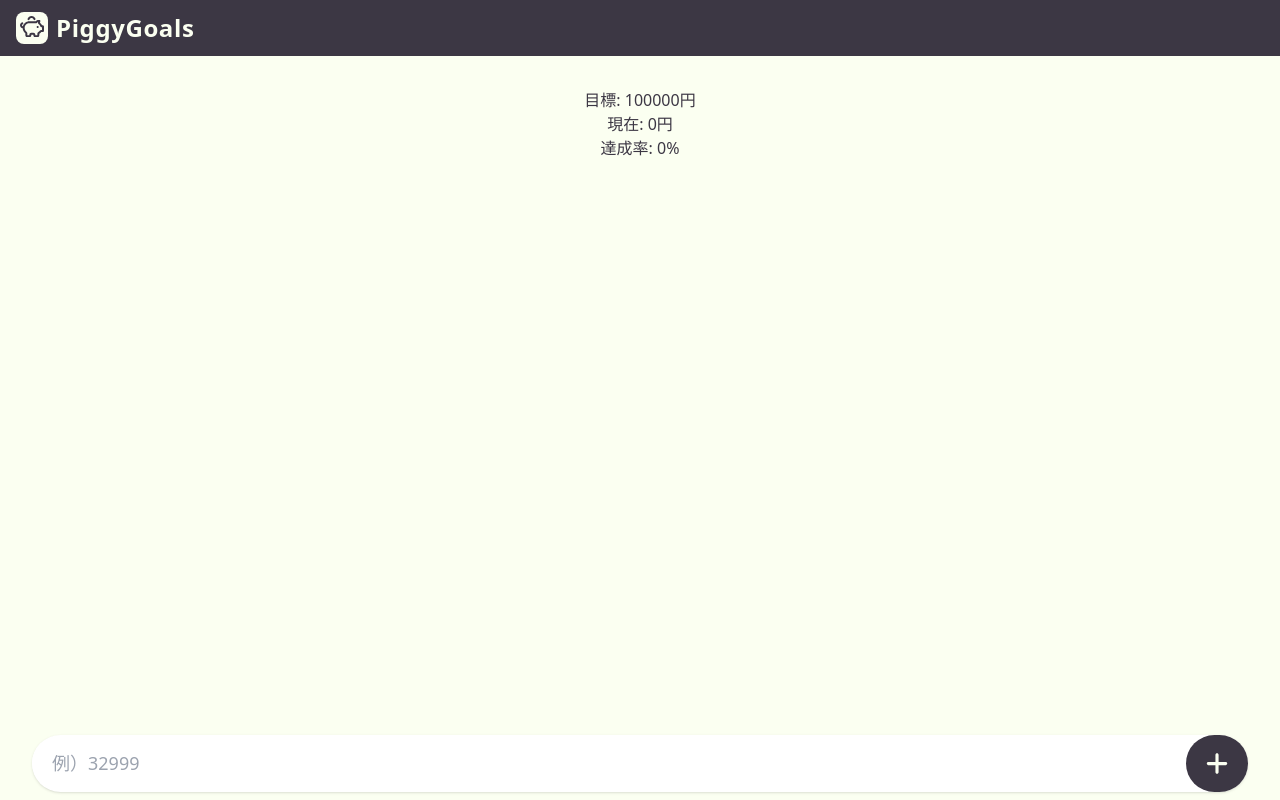
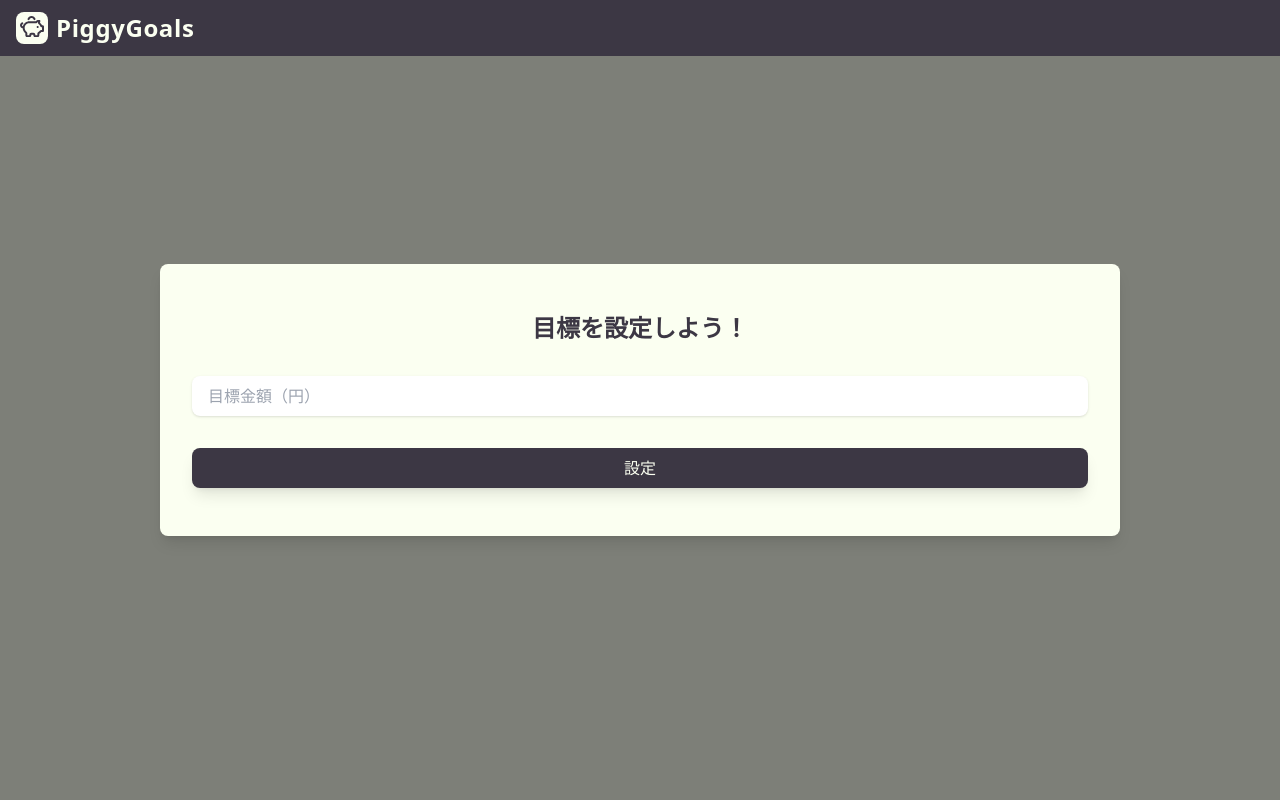
Before and after one commit to s-fujimt/piggy-goal-tracker, a React (Create React App) app: page / in a window 1280 px wide. Built offline with nearby package versions, Linux system fonts and the light colour scheme.

Commit message:
add simple popup for settings

```diff
--- a/src/App.tsx
+++ b/src/App.tsx
@@ -1,4 +1,5 @@
 import React, { useState } from "react";
+import GoalForm from "./components/GoalForm";
 import GoalStepsList from "./components/GoalStepsList";
 import InputField from "./components/InputField";
 import { useGoalSteps } from "./context/Context";
@@ -6,7 +7,7 @@ import { GoalStep } from "./model";
 
 const App: React.FC = () => {
   // todo make goal settingss
-  const goal = 100000;
+  const [goal, setGoal] = useState<number>(0);
   const [stepValue, setStepValue] = useState<string>("");
   const {
     state: { steps },
@@ -57,9 +58,13 @@ const App: React.FC = () => {
         PiggyGoals
       </header>
       <main>
+        {goal ? (
+          <>
             <div>目標: {goal}円</div>
             <div>現在: {calculateTotal(steps)}円</div>
-        <div>達成率: {calculatePercentage(calculateTotal(steps), goal)}%</div>
+            <div>
+              達成率: {calculatePercentage(calculateTotal(steps), goal)}%
+            </div>
             {/* todo add pig */}
             {/* todo animate */}
             {/* <svg
@@ -97,6 +102,10 @@ const App: React.FC = () => {
               handleAdd={handleAdd}
             />
             <GoalStepsList />
+          </>
+        ) : (
+          <GoalForm setGoal={setGoal} />
+        )}
       </main>
     </div>
   );
--- /dev/null
+++ b/src/components/GoalForm.tsx
@@ -0,0 +1,36 @@
+import React from "react";
+
+interface GoalFormProps {
+  setGoal: React.Dispatch<React.SetStateAction<number>>;
+}
+
+const GoalForm: React.FC<GoalFormProps> = ({ setGoal }) => {
+  const handleSetGoal = (e: React.FormEvent) => {
+    e.preventDefault();
+    const form = e.target as HTMLFormElement;
+    const input = form.elements.namedItem("goal") as HTMLInputElement;
+    const goal = Number(input.value);
+    setGoal(goal);
+  };
+
+  return (
+    <div className="set-goal-popup">
+      <div className="set-goal-inner">
+        <div className="set-goal-title">目標を設定しよう！</div>
+        <form onSubmit={handleSetGoal}>
+          <input
+            type="number"
+            step="any"
+            min="0"
+            name="goal"
+            id="goal"
+            placeholder="目標金額（円）"
+          />
+          <button type="submit">設定</button>
+        </form>
+      </div>
+    </div>
+  );
+};
+
+export default GoalForm;
--- a/src/index.css
+++ b/src/index.css
@@ -15,7 +15,35 @@ body {
 }
 
 header {
-  @apply bg-dark text-light flex items-center px-4 py-3 w-full text-2xl font-bold tracking-wide;
+  @apply bg-dark text-light flex items-center px-4 py-3 w-full text-2xl font-bold tracking-wide fixed top-0 z-10;
+}
+
+.set-goal-popup {
+  @apply absolute top-0 left-0 right-0  w-full h-full flex justify-center items-center bg-black bg-opacity-50;
+}
+
+.set-goal-inner {
+  @apply bg-light w-3/4 py-12 px-8  rounded-lg shadow-lg;
+}
+
+.set-goal-title {
+  @apply text-2xl font-bold text-center mb-8;
+}
+
+.set-goal-popup form {
+  @apply flex flex-col;
+}
+
+.set-goal-popup form label {
+  @apply text-dark font-bold text-lg mb-2;
+}
+
+.set-goal-popup form input {
+  @apply shadow rounded-lg px-4 py-2 mb-4;
+}
+
+.set-goal-popup button {
+  @apply bg-dark text-light p-2 rounded-lg shadow-lg mt-4;
 }
 
 .add-step-form {
@@ -35,7 +63,7 @@ header {
   height: 1.4em;
 }
 main {
-  @apply flex flex-col items-center w-full py-8;
+  @apply relative min-h-screen flex flex-col items-center w-full pt-24 pb-8;
 }
 
 .gs-list {
```
Lines whose indentation alone changed are shown as unchanged.
